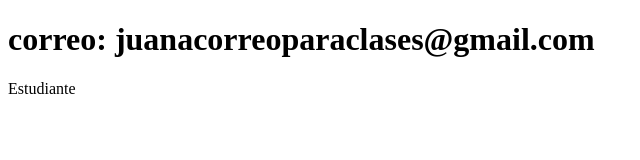
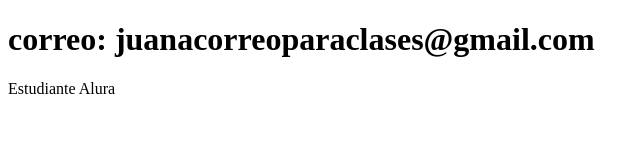
Before and after one commit to Maq4/sistema-de-registros, a plain HTML site: page contacto.html in a window 1280 px wide. Shown: the full height of the page, 0-640 px from the left. Drawn offline with Linux system fonts and the light colour scheme.

Commit message:
cambio en descripcion

```diff
--- a/contacto.html
+++ b/contacto.html
@@ -7,7 +7,7 @@
 </head>
 <body>
     <h1> correo: juanacorreoparaclases@gmail.com </h1>
-    <P>Estudiante</P>
+    <P>Estudiante Alura</P>
 
 </body>
 </html>
```
